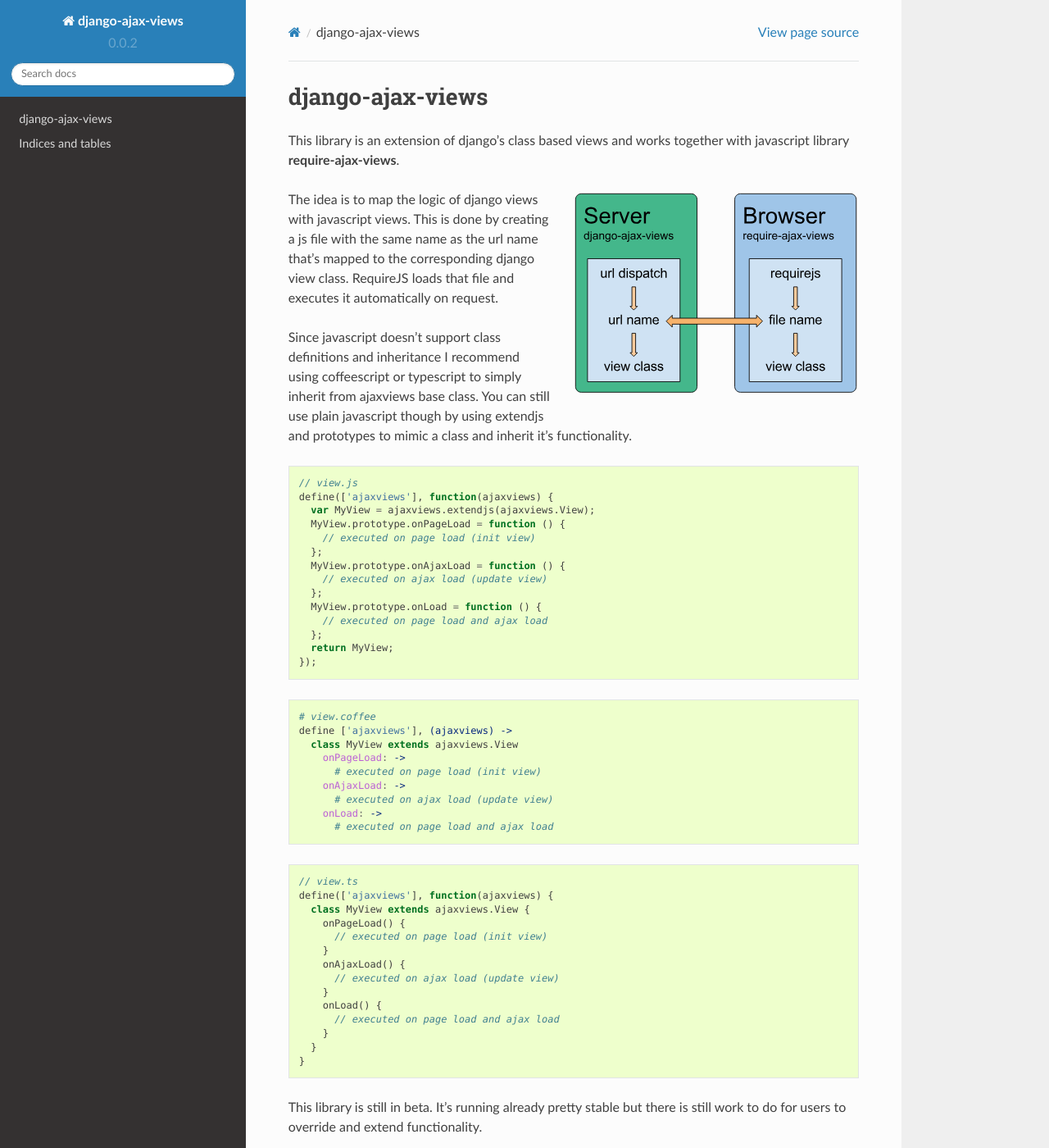
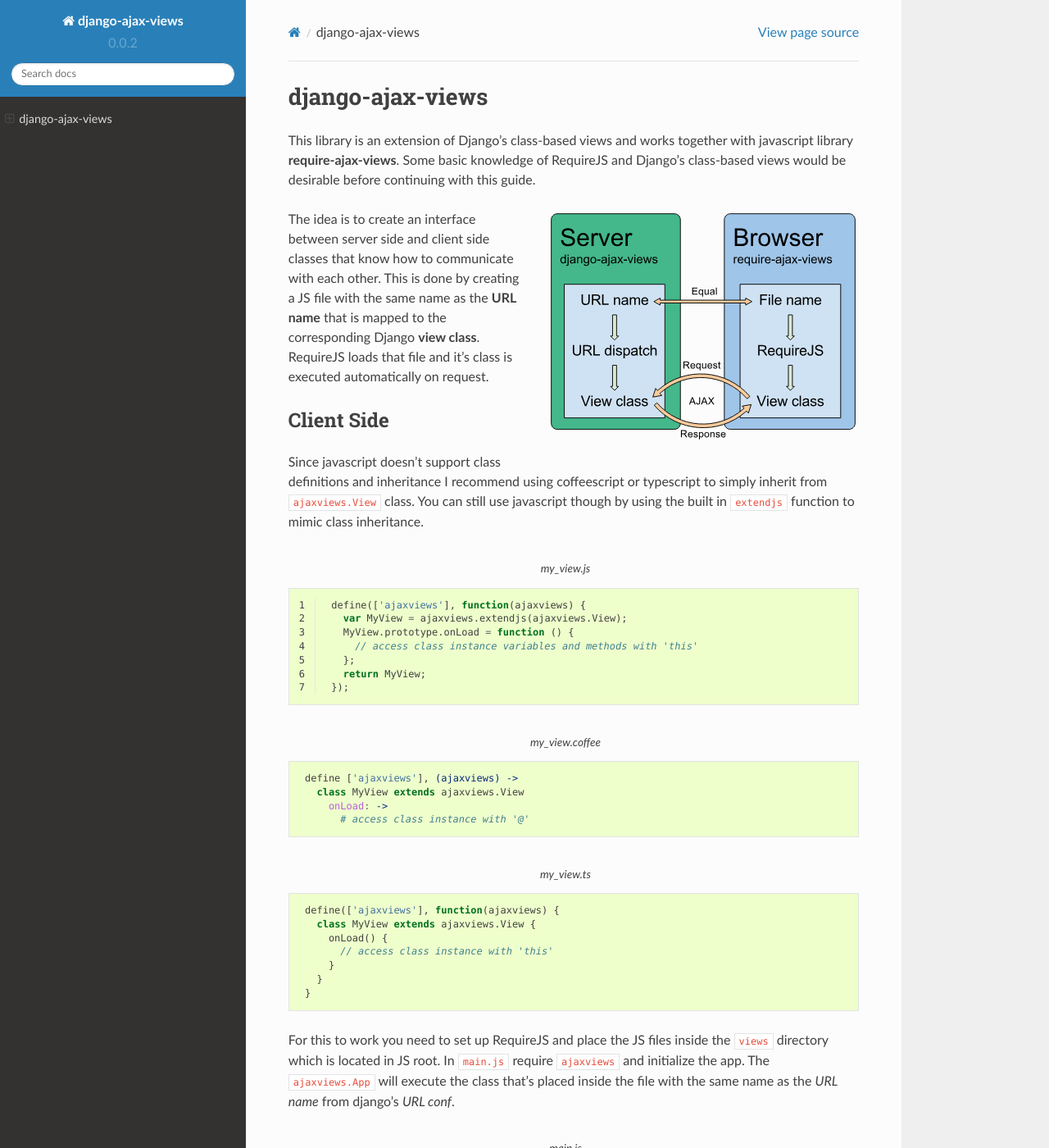
Before and after one commit to baxter07/django-ajax-views, a Sphinx documentation site: the page built from docs/index.rst, in a window 1280 px wide and 1400 px high. Shown: the whole window at 82% size. Built offline with Sphinx 7.4.7 and the Read the Docs theme 2.0.0, drawn with Linux system fonts in a browser that asks for light colours; formulas are drawn with MathJax 3; some of the changed text lies outside the part shown.

```diff
--- a/docs/index.rst
+++ b/docs/index.rst
@@ -3,74 +3,148 @@
    You can adapt this file completely to your liking, but it should at least
    contain the root `toctree` directive.
 
+=================
 django-ajax-views
 =================
 
-This library is an extension of django's class based views and works together with javascript library
-**require-ajax-views**.
+This library is an extension of Django's class-based views and works together with javascript library
+**require-ajax-views**. Some basic knowledge of RequireJS and Django's class-based views would be desirable
+before continuing with this guide.
 
 .. image:: _static/server_browser.svg
     :alt: server browser relations
-    :width: 350
+    :width: 380
     :align: right
 
-The idea is to map the logic of django views with javascript views. This is done by creating a js file with
-the same name as the url name that's mapped to the corresponding django view class. RequireJS loads that file
-and executes it automatically on request.
+The idea is to create an interface between server side and client side classes that know how to communicate
+with each other. This is done by creating a JS file with the same name as the **URL name** that is mapped to the
+corresponding Django **view class**. RequireJS loads that file and it's class is executed automatically on request.
+
+Client Side
+-----------
 
 Since javascript doesn't support class definitions and inheritance I recommend using coffeescript or typescript
-to simply inherit from ajaxviews base class. You can still use plain javascript though by using extendjs and
-prototypes to mimic a class and inherit it's functionality.
+to simply inherit from :code:`ajaxviews.View` class. You can still use javascript though by using the built in
+:code:`extendjs` function to mimic class inheritance.
 
-.. code:: javascript
+.. code-block:: javascript
+   :caption: my_view.js
+   :name: javascript class
+   :linenos:
 
-    // view.js
     define(['ajaxviews'], function(ajaxviews) {
       var MyView = ajaxviews.extendjs(ajaxviews.View);
-      MyView.prototype.onPageLoad = function () {
-        // executed on page load (init view)
-      };
-      MyView.prototype.onAjaxLoad = function () {
-        // executed on ajax load (update view)
-      };
       MyView.prototype.onLoad = function () {
-        // executed on page load and ajax load
+        // access class instance variables and methods with 'this'
       };
       return MyView;
     });
 
+.. MyView.prototype.onPageLoad = function () {
+     // console.log('instance variables and methods: ', this);
+     // executed on page load (init view)
+   };
+   MyView.prototype.onAjaxLoad = function () {
+     // executed on ajax load (update view)
+   };
+
 .. container:: flex-grid
 
-    .. code:: coffeescript
+    .. code-block:: coffeescript
+       :caption: my_view.coffee
+       :name: coffeescript class
 
-        # view.coffee
         define ['ajaxviews'], (ajaxviews) ->
           class MyView extends ajaxviews.View
-            onPageLoad: ->
-              # executed on page load (init view)
-            onAjaxLoad: ->
-              # executed on ajax load (update view)
             onLoad: ->
-              # executed on page load and ajax load
+              # access class instance with '@'
 
-    .. code:: typescript
+    .. code-block:: typescript
+       :caption: my_view.ts
+       :name: typescript class
 
-        // view.ts
         define(['ajaxviews'], function(ajaxviews) {
           class MyView extends ajaxviews.View {
-            onPageLoad() {
-              // executed on page load (init view)
-            }
-            onAjaxLoad() {
-              // executed on ajax load (update view)
-            }
             onLoad() {
-              // executed on page load and ajax load
+              // access class instance with 'this'
             }
           }
         }
 
-This library is still in beta. It's running already pretty stable but there is still work to do for users to override
+.. onPageLoad: ->
+     # executed on page load (init view)
+   onAjaxLoad: ->
+     # executed on ajax load (update view)
+
+.. onPageLoad() {
+     // executed on page load (init view)
+   }
+   onAjaxLoad() {
+     // executed on ajax load (update view)
+   }
+
+For this to work you need to set up RequireJS and place the JS files inside the :code:`views` directory which is
+located in JS root. In :code:`main.js` require :code:`ajaxviews` and initialize the app. The :code:`ajaxviews.App`
+will execute the class that's placed inside the file with the same name as the *URL name* from django's *URL conf*.
+
+.. code-block:: javascript
+   :caption: main.js
+   :name: main js file
+   :linenos:
+
+    // setup require config here
+
+    require(['ajaxviews'], function(ajaxviews) {
+      var App = ajaxviews.App;
+
+      App.config({
+        debug: true
+      });
+
+      App.init();
+    });
+
+Server Side
+-----------
+
+The server side :code:`ajaxviews` app provides views and mixins your views can inherit from. They take care of
+passing the *URL name* the view class is mapped to, to the client side app.
+
+.. container:: flex-grid
+
+    .. code-block:: python
+       :caption: urls.py
+       :name: urls conf
+
+        # urls.py
+        from django.conf.urls import url
+        from .views import MyAjaxView
+
+        urlpatterns = [
+            url(r'^my/view/$', MyAjaxView.as_view(),
+                name='my_view'),
+        ]
+
+    .. code-block:: python
+       :caption: views.py
+       :name: view classes
+
+        # views.py
+        from django.views.generic import View
+        from ajaxviews.mixins import AjaxMixin
+
+        class MyAjaxView(AjaxMixin, View):
+            pass
+
+
+Make sure you include in your base html template the json config script as follows. This is important so the server
+app can communicate with the client app.
+
+.. code-block:: html
+
+    <script id="config" type="application/json">{{ json_cfg|jsonify }}</script>
+
+This library is still in beta. It's running already pretty stable but there is still work to do so users can override
 and extend functionality.
 
 Contents:
```
Also changed, not shown: README.rst (+124 -1 lines), docs/_static/css/custom.css (renamed from docs/_static/custom.css), docs/_static/server_browser.svg.
